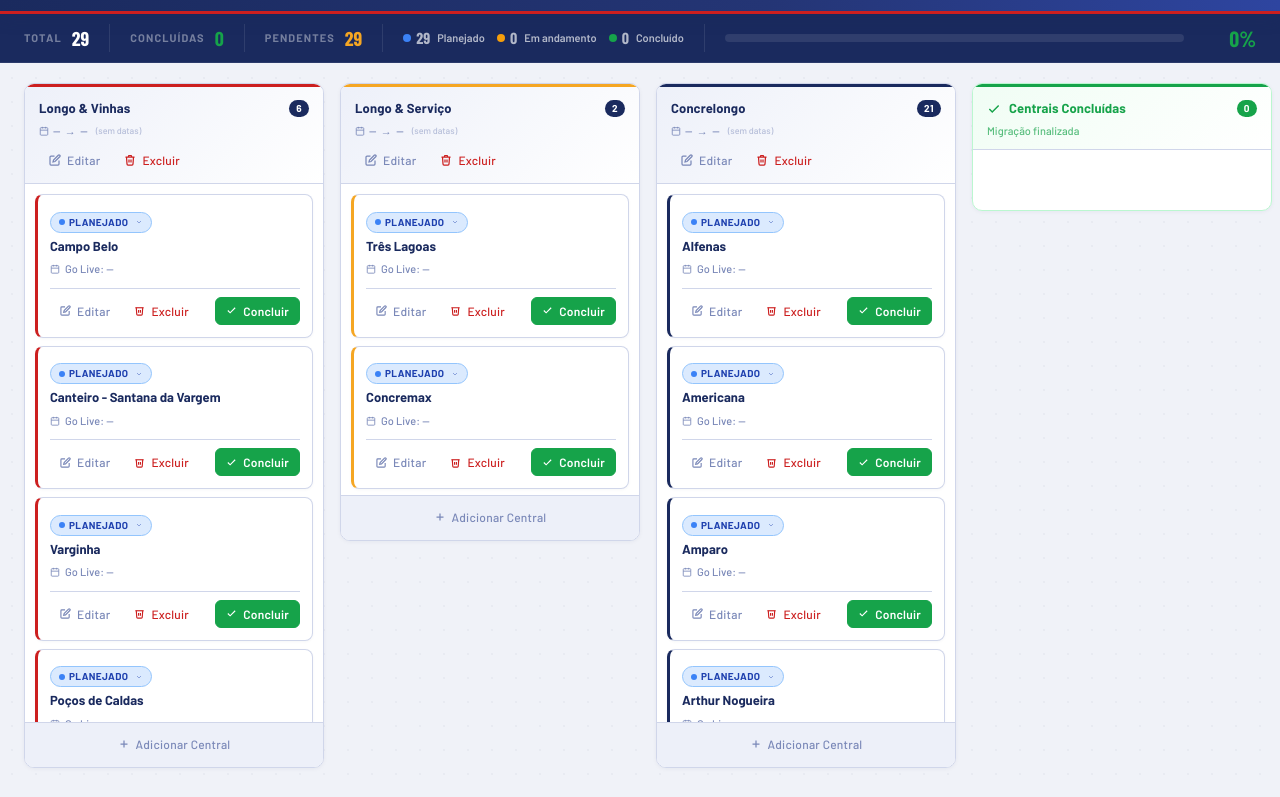
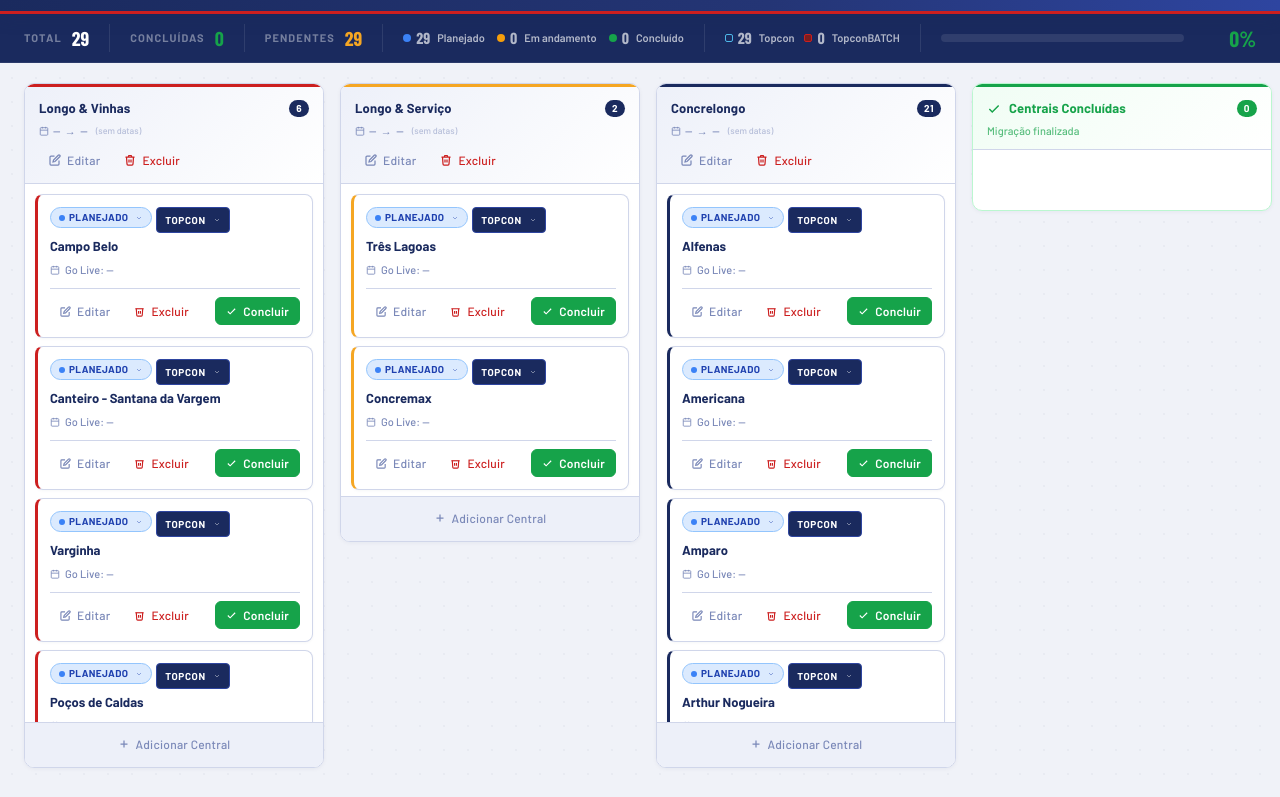
Before and after one commit to jptorres-topcon/golive-manager, a plain HTML site: page index.html in a window 1280 px wide. Shown: the part 54-851 px from the top of the page. Drawn offline with nearby package versions, Linux system fonts and the light colour scheme.

Commit message:
feat: add Ambiente field (Topcon / TopconBATCH) on cards + progress bar

```diff
--- a/index.html
+++ b/index.html
@@ -558,6 +558,48 @@
     width: 8px; height: 8px; border-radius: 50%;
   }
 
+  /* ── AMBIENTE BADGE ── */
+  .amb-badge {
+    display: inline-flex;
+    align-items: center;
+    gap: 4px;
+    font-size: 10px;
+    font-weight: 700;
+    padding: 2px 8px;
+    border-radius: 4px;
+    letter-spacing: 0.06em;
+    text-transform: uppercase;
+    border: 1px solid transparent;
+  }
+  .amb-topcon   { background:#1a2a5e; color:#fff; border-color:#2e45a0; }
+  .amb-batch    { background:#7c1d1d; color:#fff; border-color:#cc1f1f; }
+
+  /* Progress bar ambiente indicators */
+  .prog-amb-group {
+    display: flex;
+    align-items: center;
+    gap: 10px;
+    flex-wrap: wrap;
+  }
+  .prog-amb-item {
+    display: flex;
+    align-items: center;
+    gap: 5px;
+    font-size: 11px;
+    font-weight: 600;
+    color: #ffffffaa;
+    white-space: nowrap;
+  }
+  .prog-amb-item strong {
+    font-family: 'Barlow Condensed', sans-serif;
+    font-size: 16px;
+    font-weight: 700;
+    margin-right: 2px;
+  }
+  .prog-amb-dot {
+    width: 8px; height: 8px; border-radius: 2px;
+  }
+
   /* Toast */
   #toast {
     position: fixed;
@@ -646,6 +688,17 @@
     </div>
   </div>
   <div class="progress-divider"></div>
+  <div class="prog-amb-group">
+    <div class="prog-amb-item">
+      <div class="prog-amb-dot" style="background:#1a2a5e;border:1px solid #4eb8e8;"></div>
+      <strong id="prog-a-topcon">0</strong> Topcon
+    </div>
+    <div class="prog-amb-item">
+      <div class="prog-amb-dot" style="background:#7c1d1d;border:1px solid #cc1f1f;"></div>
+      <strong id="prog-a-batch">0</strong> TopconBATCH
+    </div>
+  </div>
+  <div class="progress-divider"></div>
   <div class="progress-track">
     <div class="progress-fill" id="prog-fill" style="width:0%"></div>
   </div>
@@ -703,11 +756,18 @@
         <label>Grupo</label>
         <select id="cm-group"></select>
       </div>
-      <div class="field" style="margin-bottom:0">
+      <div class="field">
         <label>Status</label>
         <select id="cm-status">
           <option value="planejado">⬤ Planejado</option>
           <option value="andamento">⬤ Em andamento</option>
+        </select>
+      </div>
+      <div class="field" style="margin-bottom:0">
+        <label>Ambiente</label>
+        <select id="cm-ambiente">
+          <option value="topcon">Topcon</option>
+          <option value="batch">TopconBATCH</option>
         </select>
       </div>
     </div>
@@ -936,6 +996,12 @@ function updateProgress() {
   document.getElementById('prog-s-plan').textContent = sPlan;
   document.getElementById('prog-s-and').textContent  = sAnd;
   document.getElementById('prog-s-conc').textContent = sConc;
+
+  const allC = [...state.centrals, ...state.completed];
+  const aTopcon = allC.filter(c => (c.ambiente || 'topcon') === 'topcon').length;
+  const aBatch  = allC.filter(c => c.ambiente === 'batch').length;
+  document.getElementById('prog-a-topcon').textContent = aTopcon;
+  document.getElementById('prog-a-batch').textContent  = aBatch;
 }
 
 function render() {
@@ -1041,10 +1107,18 @@ function renderCard(central, group) {
   const chevron = isViewMode ? '' : '<svg width="8" height="8" fill="none" stroke="currentColor" stroke-width="2.5" viewBox="0 0 24 24" style="margin-left:3px;opacity:0.5;"><polyline points="6 9 12 15 18 9"/></svg>';
   const clickAttr = isViewMode ? '' : 'onclick="cycleStatus(\'' + central.id + '\')" title="Clique para alterar" style="cursor:pointer;"';
   const statusBadge = '<div class="status-badge status-' + st + '" ' + clickAttr + '><div class="status-dot"></div>' + stLabel + chevron + '</div>';
+  const amb = central.ambiente || 'topcon';
+  const ambLabel = amb === 'batch' ? 'TopconBATCH' : 'Topcon';
+  const ambChevron = isViewMode ? '' : '<svg width="8" height="8" fill="none" stroke="currentColor" stroke-width="2.5" viewBox="0 0 24 24" style="margin-left:3px;opacity:0.5;"><polyline points="6 9 12 15 18 9"/></svg>';
+  const ambClick = isViewMode ? '' : 'onclick="cycleAmbiente(\'' + central.id + '\')" title="Clique para alterar ambiente" style="cursor:pointer;"';
+  const ambBadge = '<div class="amb-badge amb-' + (amb === 'batch' ? 'batch' : 'topcon') + '" ' + ambClick + '>' + ambLabel + ambChevron + '</div>';
 
   return `
     <div class="card" id="card-${central.id}" ${draggableAttr} style="border-left-color:${stripe}">
-      ${statusBadge}
+      <div style="display:flex;gap:4px;flex-wrap:wrap;margin-bottom:5px;">
+        ${statusBadge}
+        ${ambBadge}
+      </div>
       <div class="card-name">${escHtml(central.name)}</div>
       <div class="card-date">
         <svg width="10" height="10" fill="none" stroke="currentColor" stroke-width="2" viewBox="0 0 24 24"><rect x="3" y="4" width="18" height="18" rx="2"/><line x1="16" y1="2" x2="16" y2="6"/><line x1="8" y1="2" x2="8" y2="6"/><line x1="3" y1="10" x2="21" y2="10"/></svg>
@@ -1193,6 +1267,7 @@ function openCentralModal(preGroupId) {
   document.getElementById('cm-name').value = '';
   document.getElementById('cm-date').value = '';
   document.getElementById('cm-status').value = 'planejado';
+  document.getElementById('cm-ambiente').value = 'topcon';
   populateGroupSelect(preGroupId || (state.groups[0] && state.groups[0].id));
   document.getElementById('central-modal').style.display = 'flex';
   setTimeout(() => document.getElementById('cm-name').focus(), 50);
@@ -1205,6 +1280,7 @@ function openEditCentral(id) {
   document.getElementById('cm-name').value = c.name;
   document.getElementById('cm-date').value = c.goLiveDate || '';
   document.getElementById('cm-status').value = c.status || 'planejado';
+  document.getElementById('cm-ambiente').value = c.ambiente || 'topcon';
   populateGroupSelect(c.groupId);
   document.getElementById('central-modal').style.display = 'flex';
   setTimeout(() => document.getElementById('cm-name').focus(), 50);
@@ -1228,17 +1304,18 @@ function saveCentral() {
   const date = document.getElementById('cm-date').value;
   const groupId = document.getElementById('cm-group').value;
   const status = document.getElementById('cm-status').value;
+  const ambiente = document.getElementById('cm-ambiente').value;
   if (!name) { showToast('⚠ Informe o nome da central'); return; }
   if (!groupId) { showToast('⚠ Crie um grupo primeiro'); return; }
   if (editingCentralId) {
     const c = state.centrals.find(x => x.id === editingCentralId);
     const oldGroupId = c.groupId;
-    c.name = name; c.goLiveDate = date; c.groupId = groupId; c.status = status;
+    c.name = name; c.goLiveDate = date; c.groupId = groupId; c.status = status; c.ambiente = ambiente;
     recalcGroupDates(oldGroupId);
     if (oldGroupId !== groupId) recalcGroupDates(groupId);
     showToast('Central atualizada ✓');
   } else {
-    state.centrals.push({ id: uid(), name, goLiveDate: date, groupId, status });
+    state.centrals.push({ id: uid(), name, goLiveDate: date, groupId, status, ambiente });
     recalcGroupDates(groupId);
     showToast('Central criada ✓');
   }
@@ -1252,7 +1329,15 @@ function cycleStatus(id) {
   const idx = cycle.indexOf(c.status || 'planejado');
   c.status = cycle[(idx + 1) % cycle.length];
   save(); render();
-  showToast(`Status: ${({planejado:'Planejado',andamento:'Em andamento'})[c.status]} ✓`);
+  showToast('Status: ' + ({planejado:'Planejado',andamento:'Em andamento'})[c.status] + ' ✓');
+}
+
+function cycleAmbiente(id) {
+  const c = state.centrals.find(x => x.id === id);
+  if (!c) return;
+  c.ambiente = (c.ambiente || 'topcon') === 'topcon' ? 'batch' : 'topcon';
+  save(); render();
+  showToast('Ambiente: ' + (c.ambiente === 'batch' ? 'TopconBATCH' : 'Topcon') + ' ✓');
 }
 
 // ===== COMPLETE =====
```
